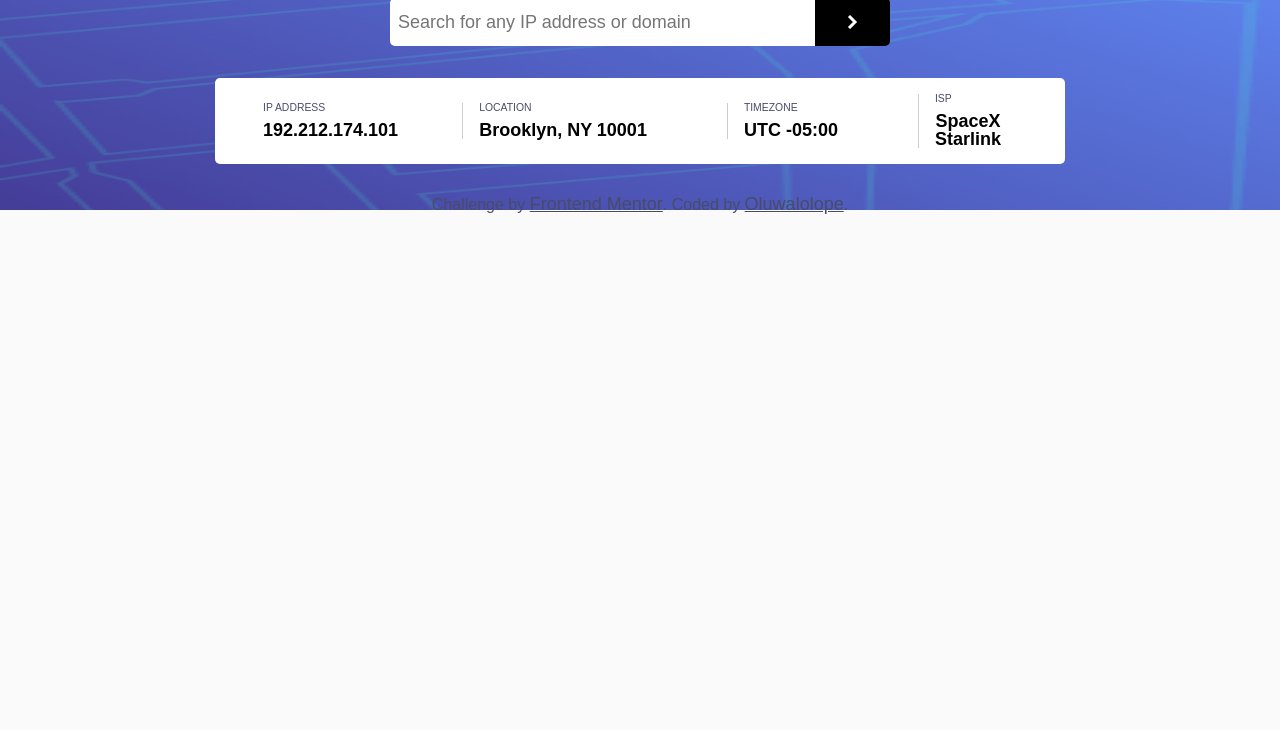
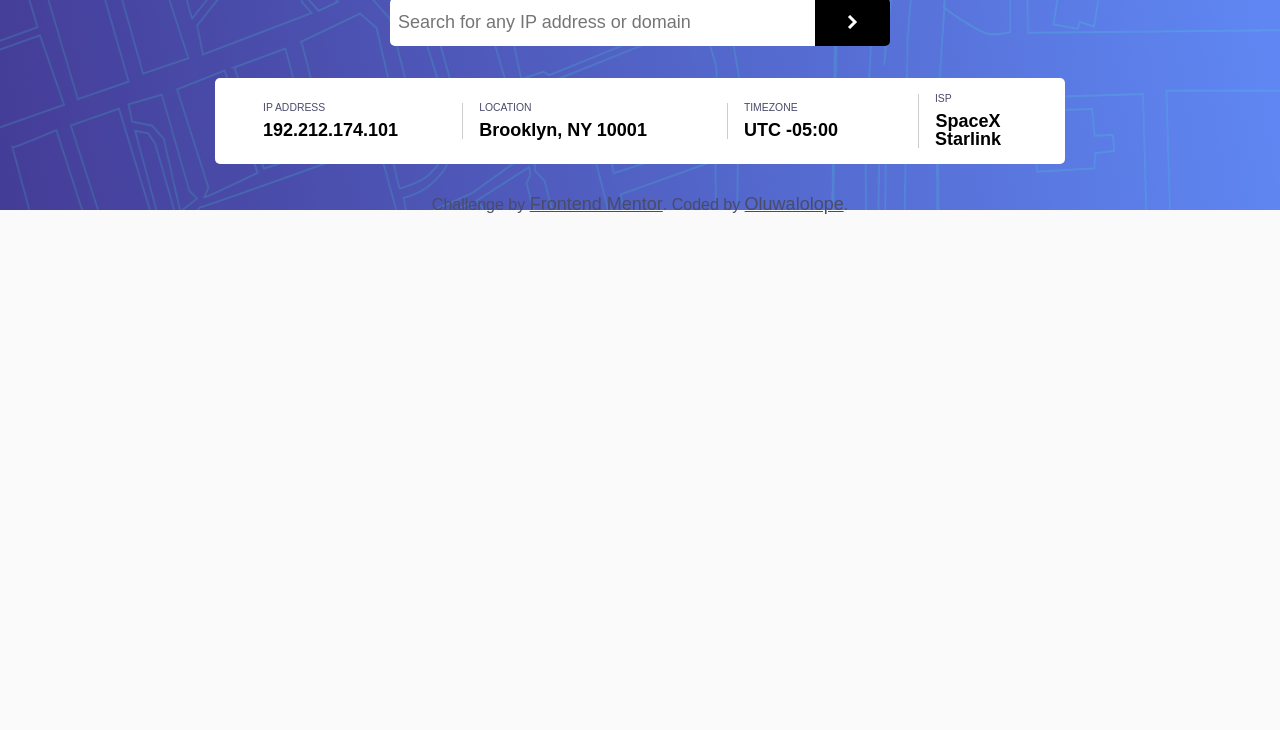
Before and after one commit to Oluwalolope/ip-address-tracker-app, a plain HTML site: page index.html in a window 1280 px wide. Shown: the part 70-800 px from the top of the page. Drawn offline with Linux system fonts and the light colour scheme.

Commit message:
fixed a bug with the background

```diff
--- a/app/scss/layout/_layout.scss
+++ b/app/scss/layout/_layout.scss
@@ -58,6 +58,9 @@ main {
 }
 
 @media (min-width: 600px) {
+    body {
+        background-image: url(../assets/images/pattern-bg-desktop.png);
+    }
     main {
         flex-direction: row;
         justify-content: space-evenly;
```
Also changed, not shown: dist/style.css, dist/style.min.css.
